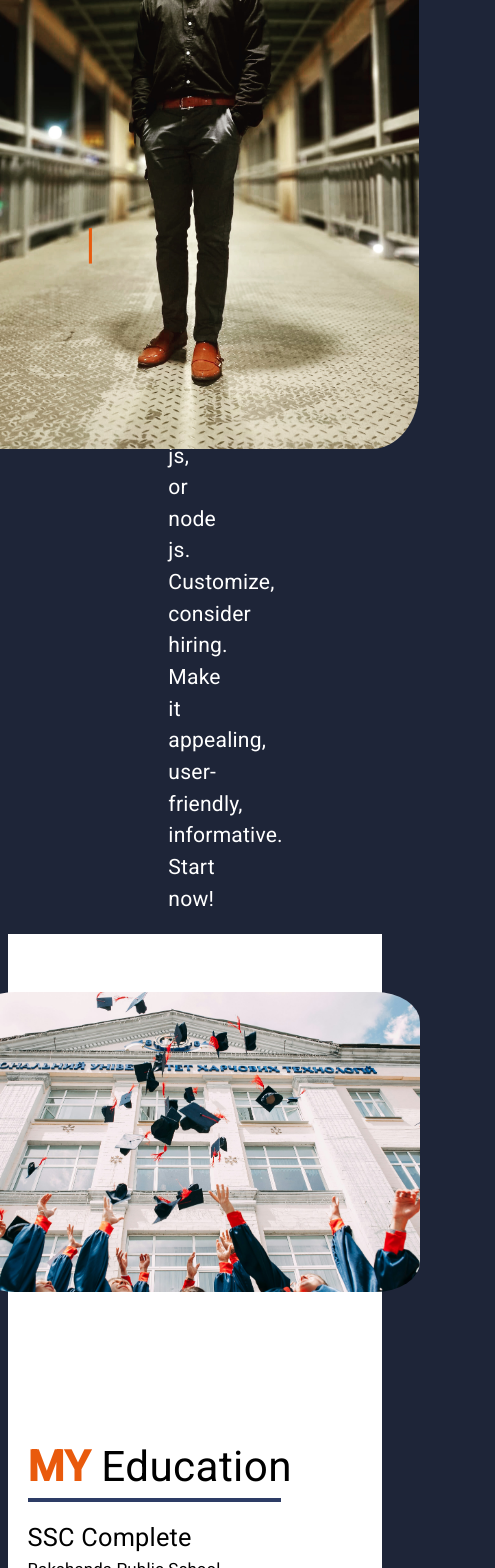
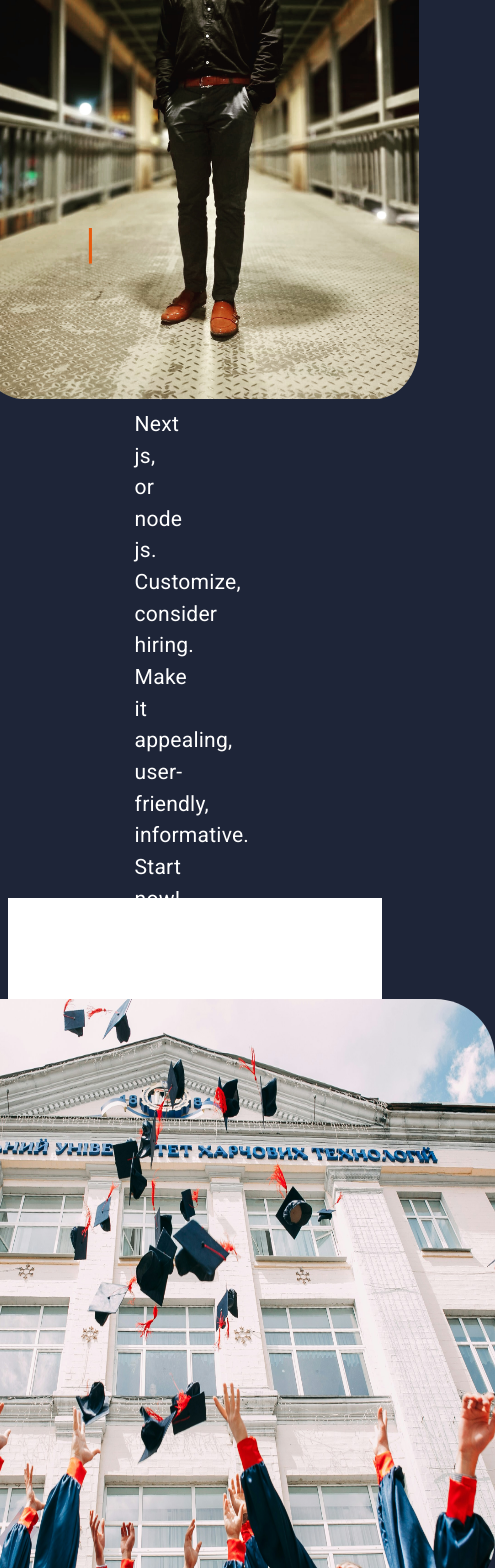
Before and after one commit to professor2203/Abdullah_shah_portfolio, a Next.js app: page / in a window 390 px wide. Shown: the part 432-2000 px from the top of the page, 495 px wide, since content can reach past the window. Built offline with nearby package versions, Linux system fonts and the light colour scheme; a web font is replaced by a local one.

Commit message:
add responsive in this code

```diff
--- a/src/components/Education.jsx
+++ b/src/components/Education.jsx
@@ -1,51 +1,47 @@
 import React from 'react';
-import Container from './Container';
-import { Box, Grid, Typography } from "@mui/material";
+import {
+  Container,
+  Grid,
+  Typography,
+  Box,
+} from '@mui/material';
 
 export default function Education() {
   return (
-    <Container sx={{}}>
-      <Box sx={{ height: "100%", backgroundColor: "#fff", width: "125%" }}>
-        <Grid container spacing={2} sx={{ paddingTop: "5vh" }}>
-          <Grid item xs={12} sm={6}>
-            <Box sx={{ display: "flex", justifyContent: "center", paddingBottom: { xs: "5vh", sm: 0 } }}>
-              <img src="vasily-koloda-8CqDvPuo_kI-unsplash.jpg" alt="" height="300vh" width="500vh" style={{ borderRadius: "10%" }} />
+    <Container maxWidth="false" disableGutters> {/* Disable gutters for full width */}
+      <Box sx={{ height: '100vh', backgroundColor: '#fff' }}>
+        <Grid container spacing={2} sx={{ paddingTop: '5vh' }}>
+          <Grid item xs={12} md={6}>
+            <Box sx={{ display: 'flex', justifyContent: 'center', paddingBottom: { xs: '5vh', md: 0 },paddingTop: { xs: '5vh', md: '8vh' } }}>
+              <img src="vasily-koloda-8CqDvPuo_kI-unsplash.jpg" alt="Education" height="600vh" width="600vh" style={{ borderRadius: '10%' }} />
             </Box>
           </Grid>
-          <Grid item xs={12} sm={6}>
-            <Typography align="" sx={{ fontWeight: "bold", color: "#E95A0C", fontSize: { xs: "5vh", sm: "5vh", md: "5vh", lg: "5vh", xl: "5vh" }, paddingTop: { xs: "10vh", sm: 0 }, paddingLeft: { xs: "5vw", sm: "10vh" } }}>
-              MY <span style={{ color: "#000", fontWeight: 200 }}>Education</span>
-              <Box sx={{ borderBottom: "0.5vh solid #2D3C65", width: "30vh" }}></Box>
+          <Grid item xs={12} md={6} sx={{}}>
+            <Typography  align="left" sx={{ fontWeight: 'bold', color: '#E95A0C', paddingLeft: { xs: '5vw', md: '10vh' }, paddingTop: { xs: '10vh', md: '22vh' }, fontSize: { xs: '5vw', md: '8vh' } }}>
+              MY <span style={{ color: '#000', fontWeight: 200 }}>Education</span>
+              <Box sx={{ borderBottom: '0.5vh solid #2D3C65', width: '30vh' }} />
             </Typography>
-            <Typography sx={{ color: "", textAlign: "left", paddingLeft: { xs: "5vw", sm: "10vh" }, fontSize: { xs: "3vh", sm: "3vh" }, paddingTop: "2vh" }}>
+            <Typography align="left" sx={{ paddingLeft: { xs: '5vw', md: '10vh' }, paddingTop: '2vh', fontSize: { xs: '', md: '3.5vh' } }}>
               SSC Complete
             </Typography>
-            <Typography sx={{ color: "", textAlign: "left", paddingLeft: { xs: "5vw", sm: "10vh" }, fontSize: { xs: "2vh", sm: "2vh" } }}>
+            <Typography  align="left" sx={{ paddingLeft: { xs: '5vw', md: '10vh' },fontSize: { xs: '', md: '2.5vh' } }}>
               Rakshanda Public School
             </Typography>
-            <Typography sx={{ color: "", textAlign: "left", paddingLeft: { xs: "5vw", sm: "10vh" }, fontSize: { xs: "3vh", sm: "3vh" } }}>
+            <Typography  align="left" sx={{ paddingLeft: { xs: '5vw', md: '10vh' }, fontSize: { xs: '', md: '3.5vh' },paddingTop: '2vh' }}>
               HSC Complete
             </Typography>
-            <Typography sx={{ color: "", textAlign: "left", paddingLeft: { xs: "5vw", sm: "10vh" }, fontSize: { xs: "2vh", sm: "2vh" } }}>
+            <Typography  align="left" sx={{ paddingLeft: { xs: '5vw', md: '10vh' },fontSize: { xs: '', md: '2.5vh' } }}>
               City Government College Karachi
             </Typography>
-            <Typography sx={{ color: "", textAlign: "left", paddingLeft: { xs: "5vw", sm: "10vh" }, fontSize: { xs: "3vh", sm: "3vh" } }}>
+            <Typography  align="left" sx={{ paddingLeft: { xs: '5vw', md: '10vh' }, paddingTop: '2vh',fontSize: { xs: '', md: '3.5vh' } }}>
               H.D.S.C Continue
             </Typography>
-            <Typography sx={{ color: "", textAlign: "left", paddingLeft: { xs: "5vw", sm: "10vh" }, fontSize: { xs: "2vh", sm: "2vh" } }}>
+            <Typography  align="left" sx={{ paddingLeft: { xs: '5vw', md: '10vh' },fontSize: { xs: '', md: '2.5vh' } }}>
               Aptech Learning North Karachi
             </Typography>
-            <br />
-      <br />
-      <br />
-
           </Grid>
         </Grid>
       </Box>
-      <br />
-      <br />
-      <br />
-
     </Container>
   );
 }
--- a/src/components/Header.jsx
+++ b/src/components/Header.jsx
@@ -7,7 +7,7 @@ import Container from './Container';
 const Header = () => {
   return (
   <Container>
-  <div style={{backgroundColor:"#1E2538"}}>
+  <Grid style={{backgroundColor:"#1E2538"}}>
 
 <Grid container spacing={2} sx={{paddingTop:"20vh"}}>
       <Grid item xs={6} >
@@ -27,21 +27,20 @@ options={{
             }}
           />
         </Typography>
-<Typography sx={{color:"#fff",textAlign:"left",paddingLeft:"19vh",fontSize:"2.5vh"}}>
+<Typography sx={{color:"#fff",textAlign:"left",paddingLeft:"15vh",fontSize:"2.5vh",paddingtop:'200vh'}}>
 Build a site with Next js, or node js. Customize, consider hiring. Make it appealing, user-friendly, informative. Start now!
 </Typography>
       </Grid>
       <Grid item xs={6}>
         <Box sx={{display:"flex",shapeOutside:"border-box",justifyContent:"end",paddingLeft:"30vh"}}>
-         <img src="Abdullah.jpg" alt="" height='600vh' width="500vh" style={{borderRadius:"10%"}}/>
+         <img src="Abdullah.jpg" alt="" height='550vh' width="500vh" style={{borderRadius:"10%"}}/>
         </Box>
       </Grid>
 
 
     </Grid>
-    </div>
-    <br />
-    <br />
+    </Grid>
+
 
     </Container>
   );
```
Also changed, not shown: 2 other files (tests, documents, lock files or other folders).
